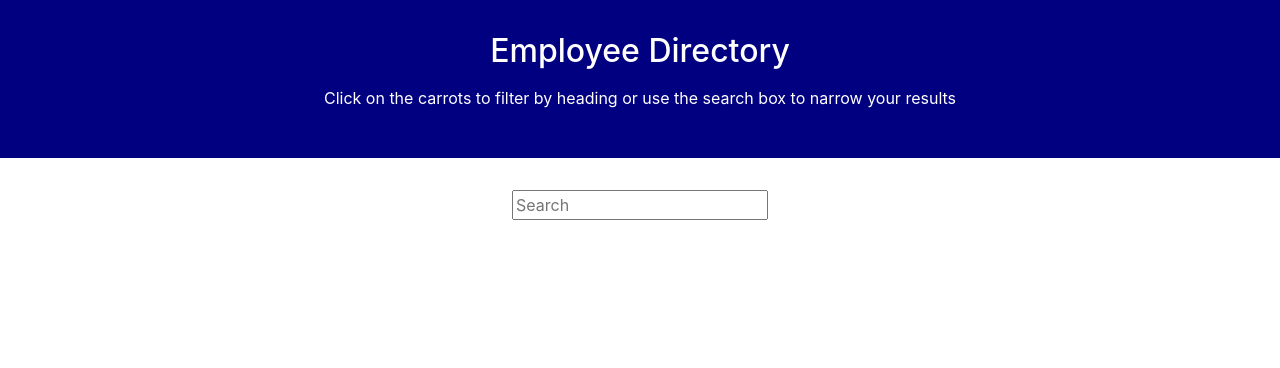
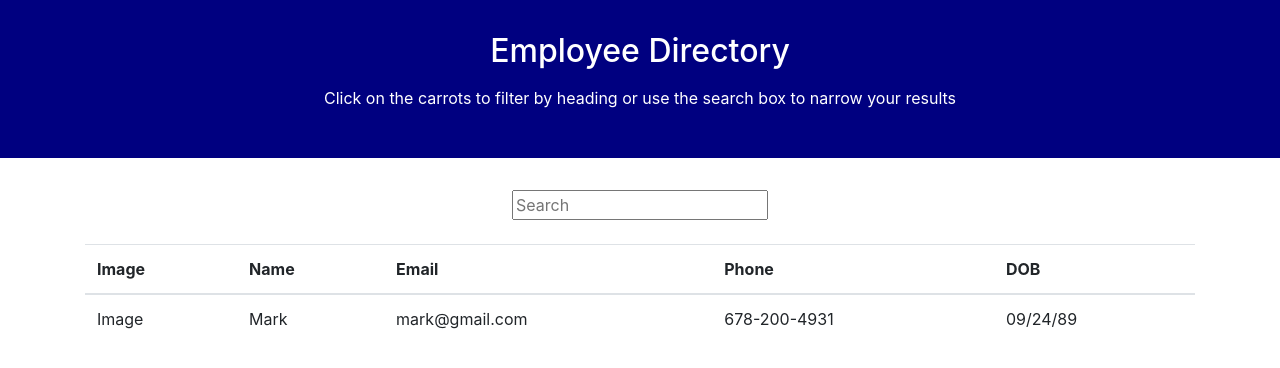
Before and after one commit to kreid333/employee-directory, a React (Create React App) app: page / in a window 1280 px wide. Shown: the top 368 px of the page. Built offline with nearby package versions, Linux system fonts and the light colour scheme.

Commit message:
added table

```diff
--- /dev/null
+++ b/src/components/MainTable/MainTable.jsx
@@ -0,0 +1,28 @@
+import React from "react";
+
+const Table = () => {
+  return (
+    <table class="table">
+      <thead>
+        <tr>
+          <th scope="col">Image</th>
+          <th scope="col">Name</th>
+          <th scope="col">Email</th>
+          <th scope="col">Phone</th>
+          <th scope="col">DOB</th>
+        </tr>
+      </thead>
+      <tbody>
+        <tr>
+          <td>Image</td>
+          <td>Mark</td>
+          <td>mark@gmail.com</td>
+          <td>678-200-4931</td>
+          <td>09/24/89</td>
+        </tr>
+      </tbody>
+    </table>
+  );
+};
+
+export default Table;
--- a/src/views/Home/Home.jsx
+++ b/src/views/Home/Home.jsx
@@ -1,12 +1,25 @@
 import React from "react";
 import Jumbotron from "../../components/Jumbotron/Jumbotron";
 import Search from "../../components/Search/Search";
+import MainTable from "../../components/MainTable/MainTable";
 
 const Home = () => {
   return (
     <>
       <Jumbotron />
-      <Search />
+      <div className="container">
+        <div className="row">
+          <div className="col-sm-12">
+            <Search />
+          </div>
+        </div>
+        <br/>
+        <div className="row">
+          <div className="col-sm-12">
+            <MainTable />
+          </div>
+        </div>
+      </div>
     </>
   );
 };
```
